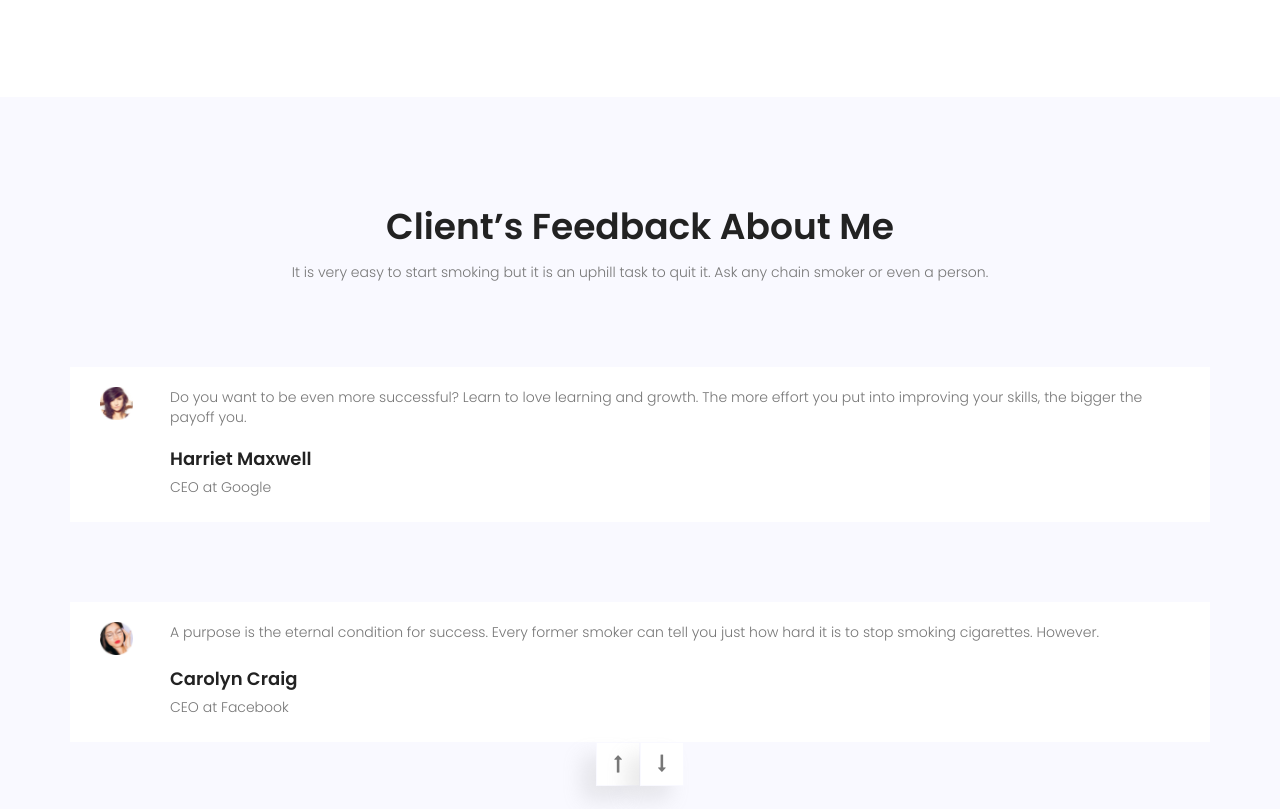
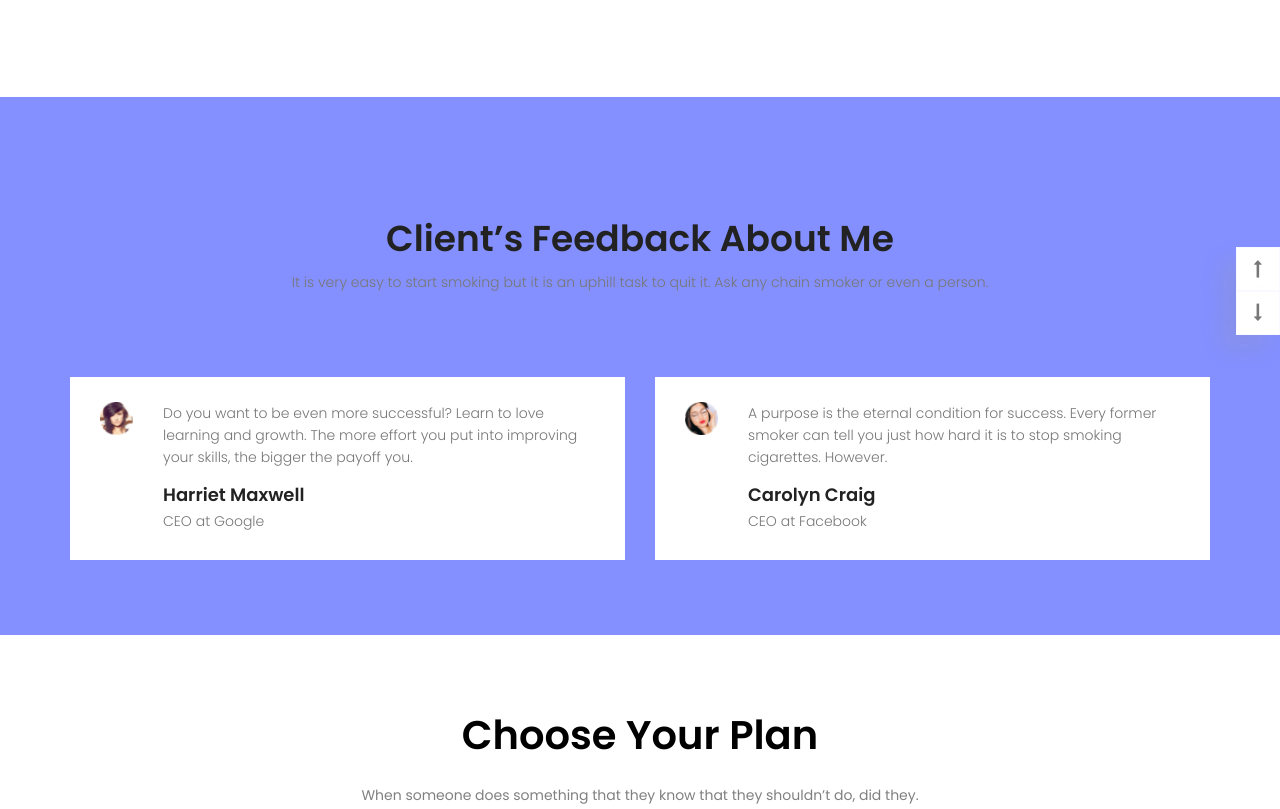
Before and after one commit to front-end-by-rimantas/25-grupe-portfolio-personal, a website with bundled scripts: page index.html in a window 1280 px wide. Shown: the part 3640-4449 px from the top of the page. Built offline with nearby package versions, Linux system fonts and the light colour scheme.

Commit message:
id + some css

```diff
--- a/css/components/testimonials.css
+++ b/css/components/testimonials.css
@@ -1,21 +1,32 @@
 .testimonials {
-    padding: 60px 0 30px 0;
+    padding: 140px 0 65px 0;
+    background-color: #8490ff;
+}
+.testimonials > .row {
     position: relative;
 }
-.testimonials > h1 {
+.testimonials .row > h1 {
     text-align: center;
-    margin-top: -30px;
+    margin-top: -28px;
     font-weight: 600;
     font-size: 36px;
 }
-.testimonials > p {
+.testimonials .row > p {
     text-align: center;
     font-weight: 300;
+}
+.testimonials_block {
+    display: grid;
+    grid-template-columns: 555px 555px;
+    align-items: center;
+    justify-items: center;
+    justify-content: center;
+    column-gap: 30px;
 }
 .testimonial-box {
     margin: 80px 0 0 0;
     cursor: pointer;
-    padding: 20px;
+    padding: 25px;
     background-color: white;
 }
 .testimonial-box:hover .header-hover {
@@ -23,25 +34,23 @@
     transition: all 300ms;
 }
 .text-box {
-    padding: 0 40px 0 80px;
+    padding: 0 20px 0 68px;
 }
 .mini-logo {
     float: left;
-    margin-left: 10px;
+    margin-left: 5px;
 }
 .text-box > p {
     font-weight: 300;
     text-align: left;
     word-break:keep-all;
+    line-height: 22px;
 }
 .text-box > h1 {
-    margin-top: 14px;
-    line-height: 36px;
+    margin-top: 12px;
+    line-height: 30px;
     text-align: left;
     word-break:keep-all;
-}
-.positioning {
-    margin-top: 70px;
 }
 .testimonial-arrow {
     font-size: 18px;
@@ -59,25 +68,24 @@
     transition: all 300ms;
 }
 .arw-position {
+    margin-top: 15px;
     display: flex;
     justify-content: center;
 }
-@media (min-width: 767px) {
-    .testimonials-block {
-        grid-template-columns: 1fr 1fr;
+@media (max-width: 767px) {
+    .testimonial-2 {
+        display: none;
     }
 }
 @media (min-width: 991px) {
-    .m-size > .arw-position {
-            display:  block;
-            position: absolute;
-            width: 44px;
-            top: 233px;
-            right: -55px;
-            box-shadow: -14px 14px 20px  rgb(157 157 157 / 1%);
-    }
-    .testimonials-block {
-        grid-template-columns: 1fr 1fr;
+    .row > .arw-position {
+        margin: 0;
+        display:  block;
+        position: absolute;
+        width: 44px;
+        top: 0px;
+        right: 0px;
+        box-shadow: -14px 14px 20px  rgb(157 157 157 / 1%);
     }
 }
 
--- a/index.html
+++ b/index.html
@@ -334,14 +334,14 @@
     <!-- SECTION: PORTFOLIO END -->
 
     <!-- SECTION: TESTIMONIALS START -->
-    <div class="container bg-grey">
-      <div class="row testimonials">
+    <div class="container-fluid testimonials">
+      <div class="row">
         <h1 class="title">Client’s Feedback About Me</h1>
         <p class="subtitle">
           It is very easy to start smoking but it is an uphill task to quit it.
           Ask any chain smoker or even a person.
         </p>
-          <div id="testimonials_block">
+          <div id="testimonials_block" class="testimonials_block">
           </div>
         <div class="arw-position col-12 col-sm-12">
           <i
--- a/js/components/services/testimonials.js
+++ b/js/components/services/testimonials.js
@@ -2,18 +2,6 @@ function testimonials(selector, testData) {
 
   const DOM = document.querySelector(selector);
   let {testList, testImgPath, testMaxCount} = testData;
-
-
-  function hideTestimonial() {
-    if (window.innerWidth > 767) {
-      testMaxCount = 2;
-    }
-    else {
-      testMaxCount = 1;
-    }
-  }
-  window.addEventListener('resize', hideTestimonial);
-  hideTestimonial();
 
   let HTML = '';
   let testCount = 0;
@@ -22,14 +10,14 @@ function testimonials(selector, testData) {
       const testimonial = testList[i];
 
       if (!testimonial.active) {
-        continue;
+          continue;
       }
       if (testCount === testMaxCount) {
         break;
       }
 
       testCount++;
-      HTML += `<div class="testimonial-box">
+      HTML += `<div class="testimonial-box ${testimonial.id}">
                 <img class="mini-logo"
                   src="${testImgPath + testimonial.img}"
                   alt="User logo"
--- a/js/data/testimonialsData.js
+++ b/js/data/testimonialsData.js
@@ -3,6 +3,7 @@ let testimonialsData = {
     testMaxCount: 2,
     testList: [
         {
+            id: 'testimonial-1',
             img: 'small-testimonials.png',
             paragraph: `Do you want to be even more successful? Learn to love learning
             and growth. The more effort you put into improving your skills, the bigger
@@ -12,6 +13,7 @@ let testimonialsData = {
             active: true,
         },
         {
+            id: 'testimonial-2',
             img: 'small-testimonials2.png',
             paragraph: `A purpose is the eternal condition for success. Every former
             smoker can tell you just how hard it is to stop smoking cigarettes.
```
